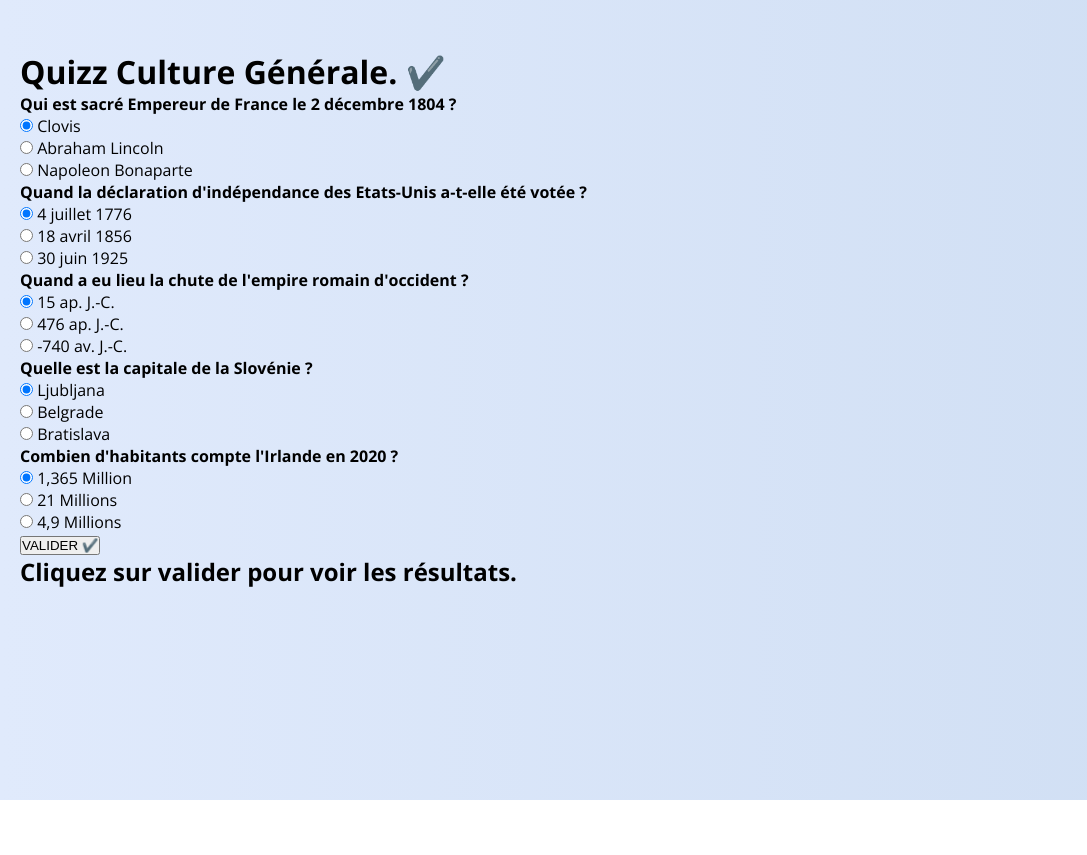
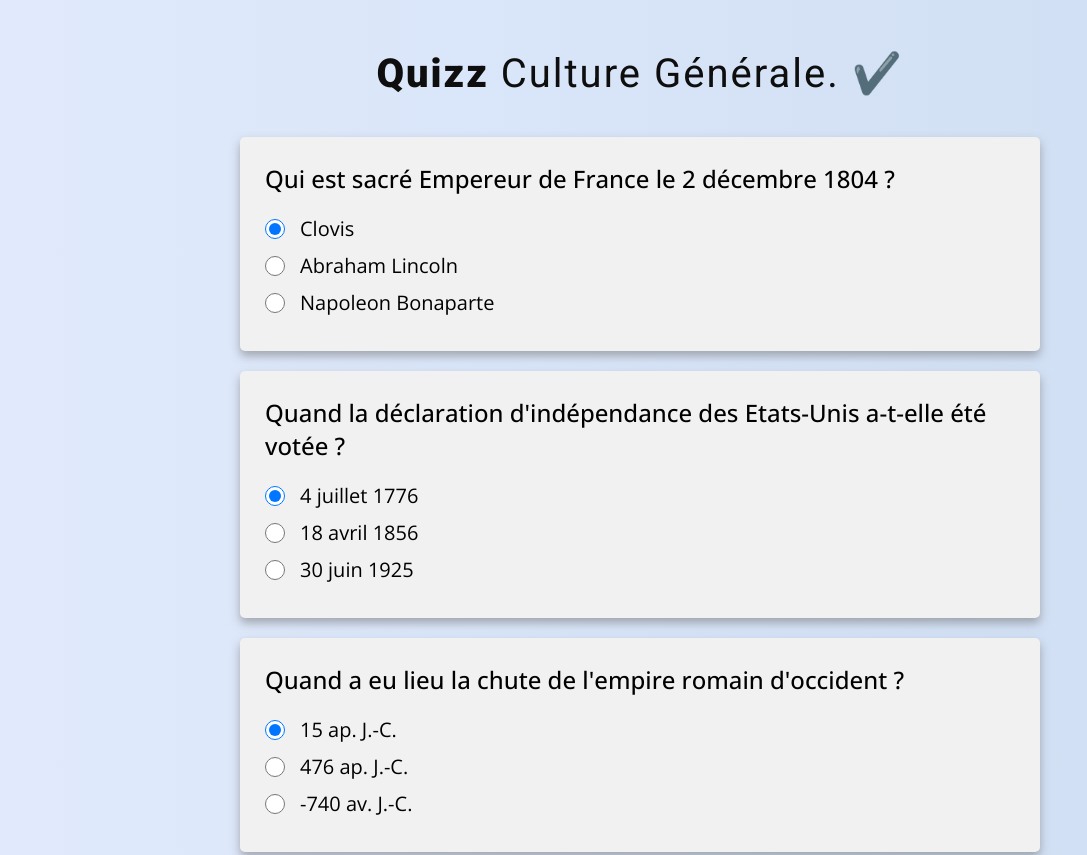
Before and after one commit to ThibaultCarrera/quizz-js, a plain HTML site: page index.html in a window 1280 px wide. Shown: the top 855 px of the page, without its empty margins (0-1087 px from the left). Before the commit the page ends 800 px from the top, so only its background shows below. Drawn offline with nearby package versions, Linux system fonts and the light colour scheme.

Commit message:
style css

```diff
--- a/style.css
+++ b/style.css
@@ -12,3 +12,118 @@ body {
   background: linear-gradient(to right, #e0eafc, #cfdef3);
   padding: clamp(20px, 5vw, 50px) 20px 10px;
 }
+
+h1 {
+  font-family: Roboto, sans-serif;
+  font-size: 40px;
+  margin-bottom: 40px;
+  font-weight: 400;
+  letter-spacing: 2px;
+  text-align: center;
+  color: #0e0e0e;
+}
+
+h1 span {
+  font-weight: 800;
+}
+
+.global-container {
+  max-width: 800px;
+  margin: 0 auto;
+}
+
+.question-block {
+  padding: 25px;
+  margin: 20px 0;
+  border-radius: 5px;
+  background: #f1f1f1;
+  box-shadow: 0 5px 10px rgba(104, 104, 104, 0.5);
+}
+
+.question-block h4 {
+  font-size: 24px;
+  font-weight: 500;
+  margin-bottom: 20px;
+}
+
+.question-block > div {
+  margin: 10px 0;
+  display: flex;
+  align-items: center;
+}
+
+label,
+input[type="radio"] {
+  cursor: pointer;
+}
+
+.question-block label {
+  font-size: 20px;
+}
+
+.question-block input[type="radio"] {
+  width: 20px;
+  height: 20px;
+  margin-right: 15px;
+}
+
+form button {
+  display: block;
+  margin: 20px auto;
+  border-radius: 5px;
+  background: #fff;
+  min-width: 200px;
+  padding: 15px 5px;
+  font-size: 20px;
+  cursor: pointer;
+  border: none;
+  box-shadow: 0 3px 5px rgba(0, 0, 0, 0.2);
+}
+
+form button:hover {
+  background: #fafafa;
+}
+
+.results {
+  padding: 20px;
+  margin: 10px 0 70px;
+  border-radius: 5px;
+  box-shadow: 0 5px 7px rgba(0, 0, 0, 0.2);
+  background: #fff;
+}
+
+.results h2 {
+  font-size: 22px;
+  font-family: Roboto, sans-serif;
+  font-weight: 400;
+}
+
+.results h2 span {
+  font-weight: 700;
+}
+
+.results h2,
+.help {
+  text-align: center;
+}
+
+.help,
+.mark {
+  display: none;
+  margin-top: 20px;
+}
+
+.help {
+  font-size: 20px;
+}
+
+.mark {
+  font-family: Roboto, sans-serif;
+  font-weight: 400;
+  font-size: 25px;
+  text-align: center;
+}
+
+.mark span {
+  font-weight: 700;
+}
```
